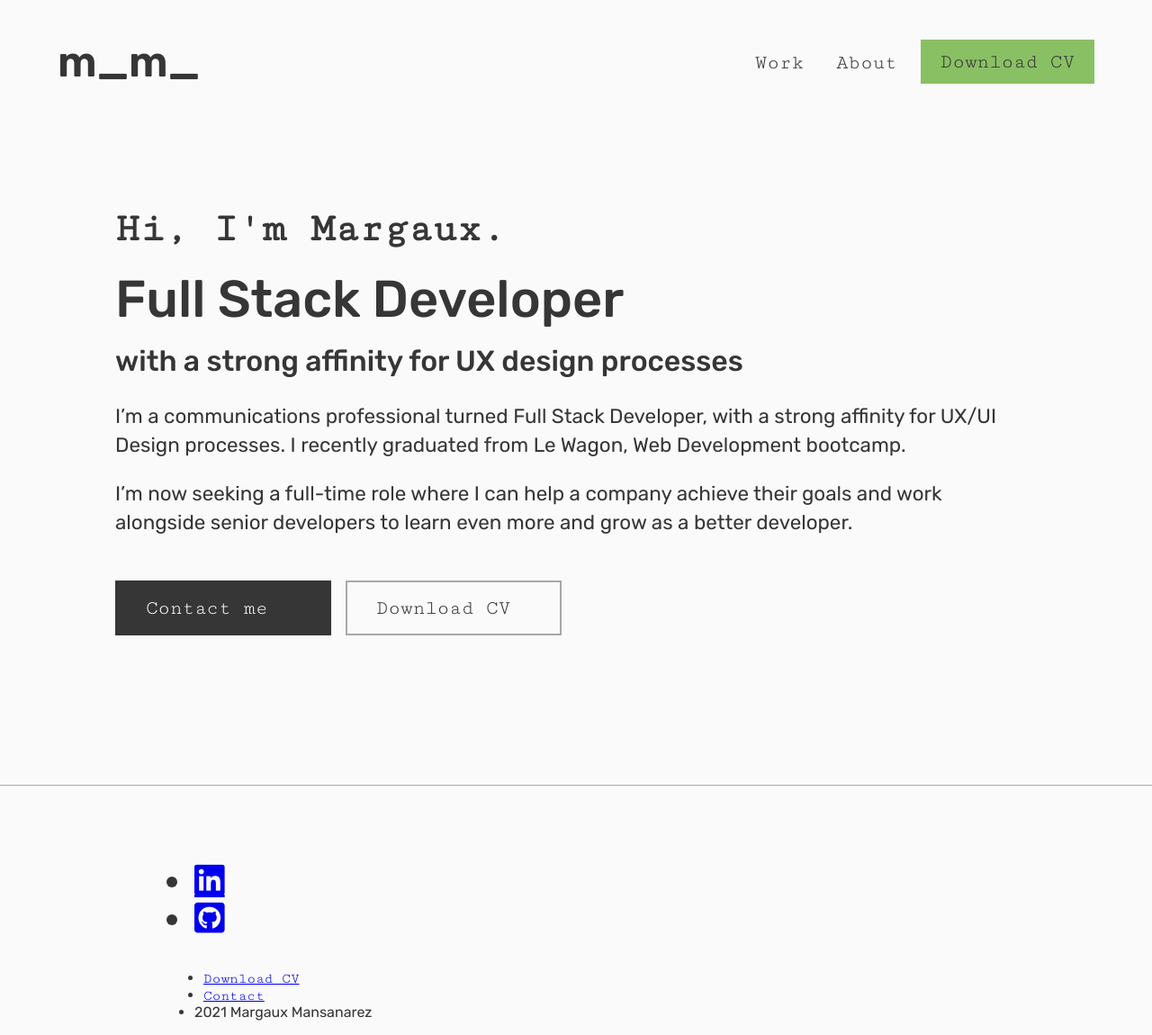
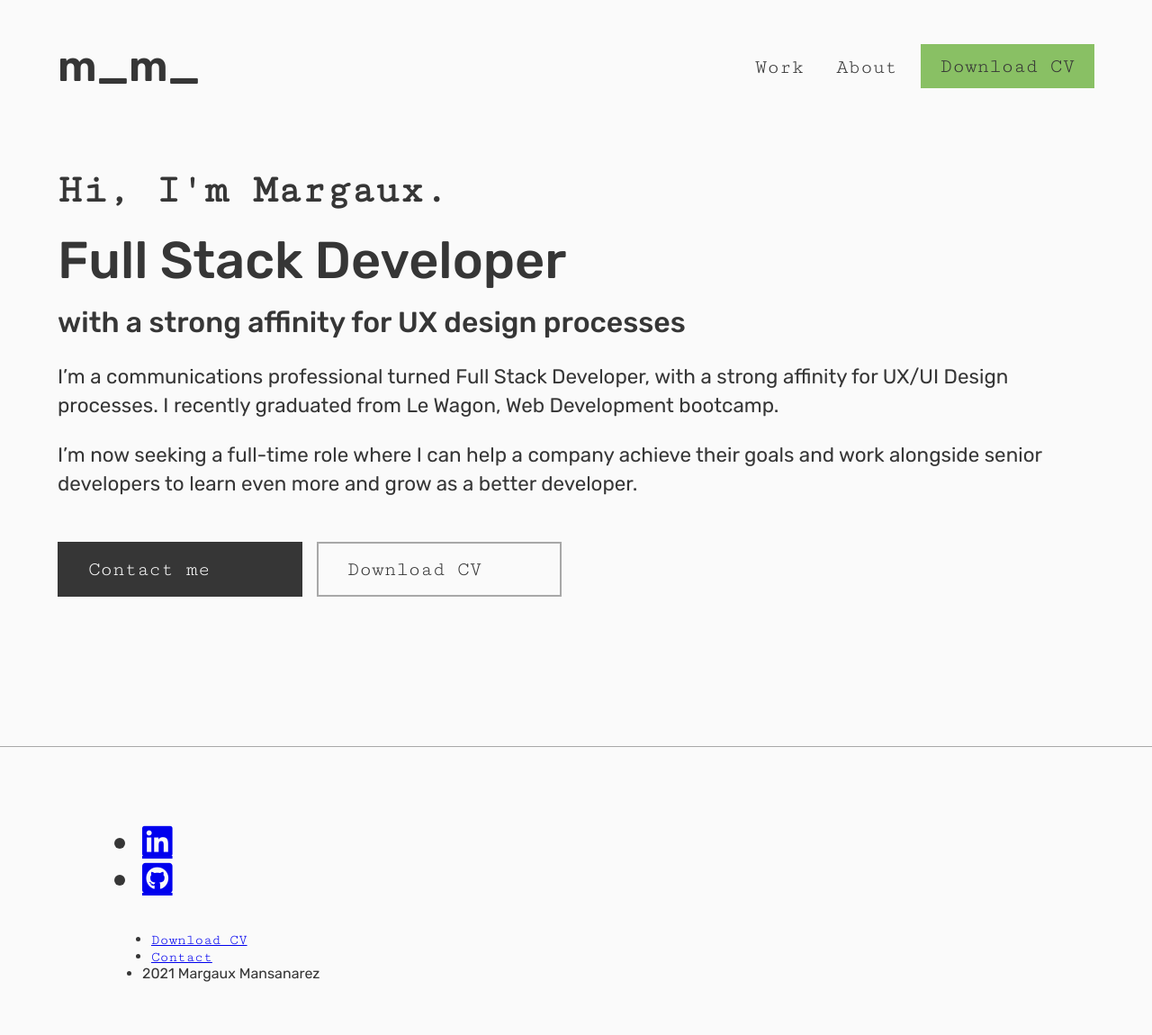
Before and after one commit to margaux-m/portfolio, a PHP site: page / in a window 1280 px wide. Shown: the whole page at 90% size. After the commit the page ends 1091 px from the top, so only its background shows below. Run offline with PHP 8.4, Linux system fonts and the light colour scheme; some libraries are stand-ins or nearby versions.

Commit message:
Changed body container

```diff
--- a/assets/css/components/container.css
+++ b/assets/css/components/container.css
@@ -1,5 +1,5 @@
 .container {
-  width: 80%;
+  width: 90%;
   margin: 0 auto;
   padding-top: 2.8rem;
 }
--- a/assets/css/components/navbar.css
+++ b/assets/css/components/navbar.css
@@ -1,10 +1,4 @@
-nav > * {
-  text-decoration: none;
-}
-
-.container-navbar {
-  width: 90%;
-  margin: 0 auto;
+nav > div {
   padding: 40px 0px;
   display: flex;
   justify-content: space-between;
--- a/index.html
+++ b/index.html
@@ -12,7 +12,7 @@
 <body>
   <!-- Navbar -->
   <nav>
-    <div class="container-navbar">
+    <div class="container">
       <a href="."><h1 id="logo">m_m_</h1></a>
       <div class="menu">
         <ul class="menu-entries">
```
